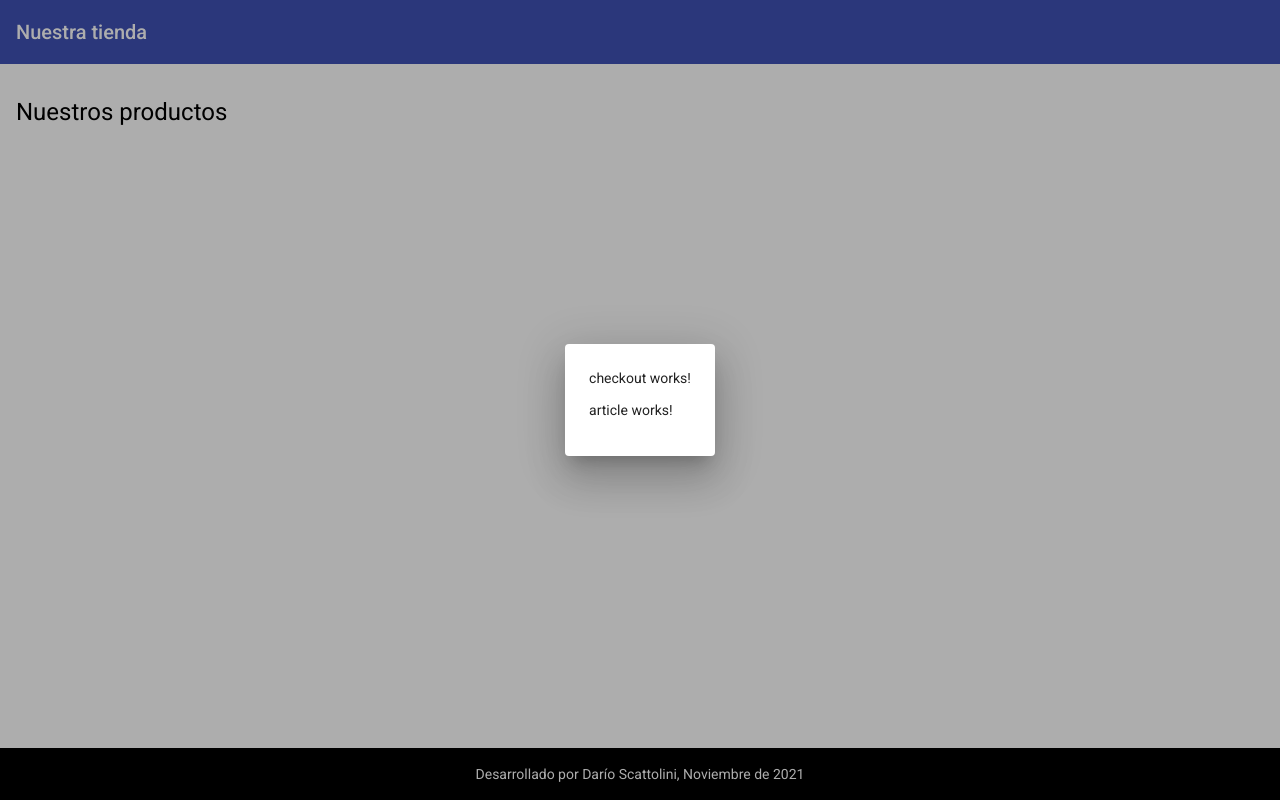
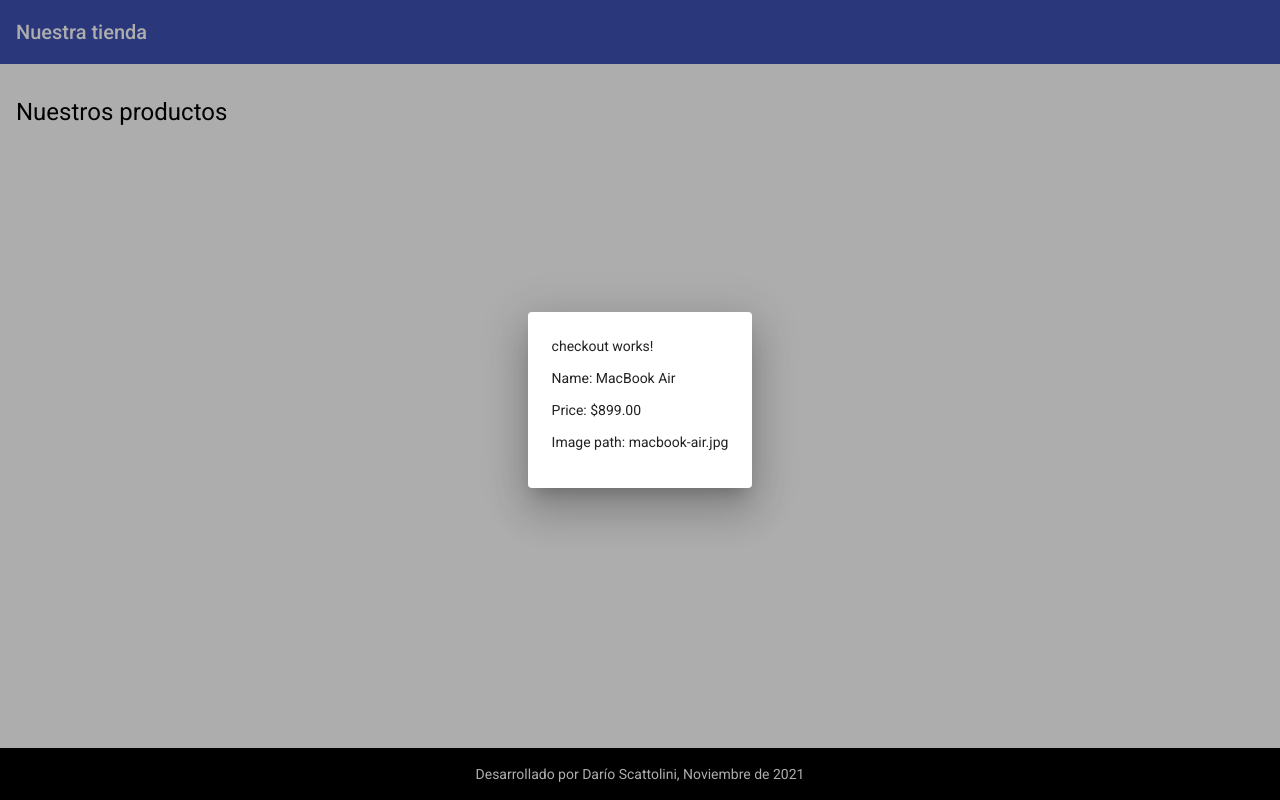
Before and after one commit to darioscattolini/minimal-checkout, an Angular app: page / in a window 1280 px wide. Built offline with nearby package versions, Linux system fonts and the light colour scheme.

Commit message:
inject article data in checkout component

```diff
--- a/src/app/components/app/app.component.ts
+++ b/src/app/components/app/app.component.ts
@@ -1,5 +1,6 @@
 import { Component, OnInit } from '@angular/core';
 import { MatDialog } from '@angular/material/dialog';
+import { ArticleCheckoutData } from 'src/models/models';
 import { CheckoutComponent } from '../checkout/checkout.component';
 
 @Component({
@@ -11,6 +12,14 @@ export class AppComponent implements OnInit {
   constructor(public dialog: MatDialog) {}
 
   ngOnInit() {
-    this.dialog.open(CheckoutComponent);
+    // Checkout dialog should be triggered by user interaction instead of Init event
+    // Article data should be retrieved by service from back-end
+    const data: ArticleCheckoutData = {
+      name: 'MacBook Air',
+      price: '$899.00',
+      imgPath: 'macbook-air.jpg'
+    };
+
+    this.dialog.open(CheckoutComponent, { data });
   }
 }
--- a/src/app/components/article/article.component.html
+++ b/src/app/components/article/article.component.html
@@ -1 +1,3 @@
-<p>article works!</p>
+<p>Name: {{ name }}</p>
+<p>Price: {{ price }}</p>
+<p>Image path: {{ imgPath }}</p>
--- a/src/app/components/article/article.component.ts
+++ b/src/app/components/article/article.component.ts
@@ -1,15 +1,19 @@
-import { Component, OnInit } from '@angular/core';
+import { Component, Input } from '@angular/core';
+import { ArticleCheckoutData } from 'src/models/models';
 
 @Component({
   selector: 'app-article',
   templateUrl: './article.component.html',
   styleUrls: ['./article.component.scss']
 })
-export class ArticleComponent implements OnInit {
+export class ArticleComponent {
+  public name?: ArticleCheckoutData['name'];
+  public price?: ArticleCheckoutData['price'];
+  public imgPath?: ArticleCheckoutData['imgPath'];
 
-  constructor() { }
-
-  ngOnInit(): void {
-  }
-
+  @Input() public set article(article: ArticleCheckoutData) {
+    this.name = article.name;
+    this.price = article.price;
+    this.imgPath = article.imgPath;
+  };
 }
--- a/src/app/components/checkout/checkout.component.html
+++ b/src/app/components/checkout/checkout.component.html
@@ -1,2 +1,2 @@
 <p>checkout works!</p>
-<app-article></app-article>
+<app-article [article]="article"></app-article>
--- a/src/app/components/checkout/checkout.component.ts
+++ b/src/app/components/checkout/checkout.component.ts
@@ -1,15 +1,16 @@
-import { Component, OnInit } from '@angular/core';
+import { Component, Inject } from '@angular/core';
+import { MAT_DIALOG_DATA } from '@angular/material/dialog';
+import { ArticleCheckoutData } from 'src/models/models';
 
 @Component({
   selector: 'app-checkout',
   templateUrl: './checkout.component.html',
   styleUrls: ['./checkout.component.scss']
 })
-export class CheckoutComponent implements OnInit {
+export class CheckoutComponent {
 
-  constructor() { }
-
-  ngOnInit(): void {
-  }
+  constructor(
+    @Inject(MAT_DIALOG_DATA) public article: ArticleCheckoutData
+  ) { }
 
 }
--- /dev/null
+++ b/src/models/article/article-checkout-data.ts
@@ -0,0 +1,5 @@
+export interface ArticleCheckoutData {
+  name: string;
+  price: string;
+  imgPath: string;
+}
--- /dev/null
+++ b/src/models/models.ts
@@ -0,0 +1,3 @@
+import { ArticleCheckoutData } from './article/article-checkout-data';
+
+export { ArticleCheckoutData };
```
Also changed, not shown: src/assets/images/macbook-air.jpg (added).
